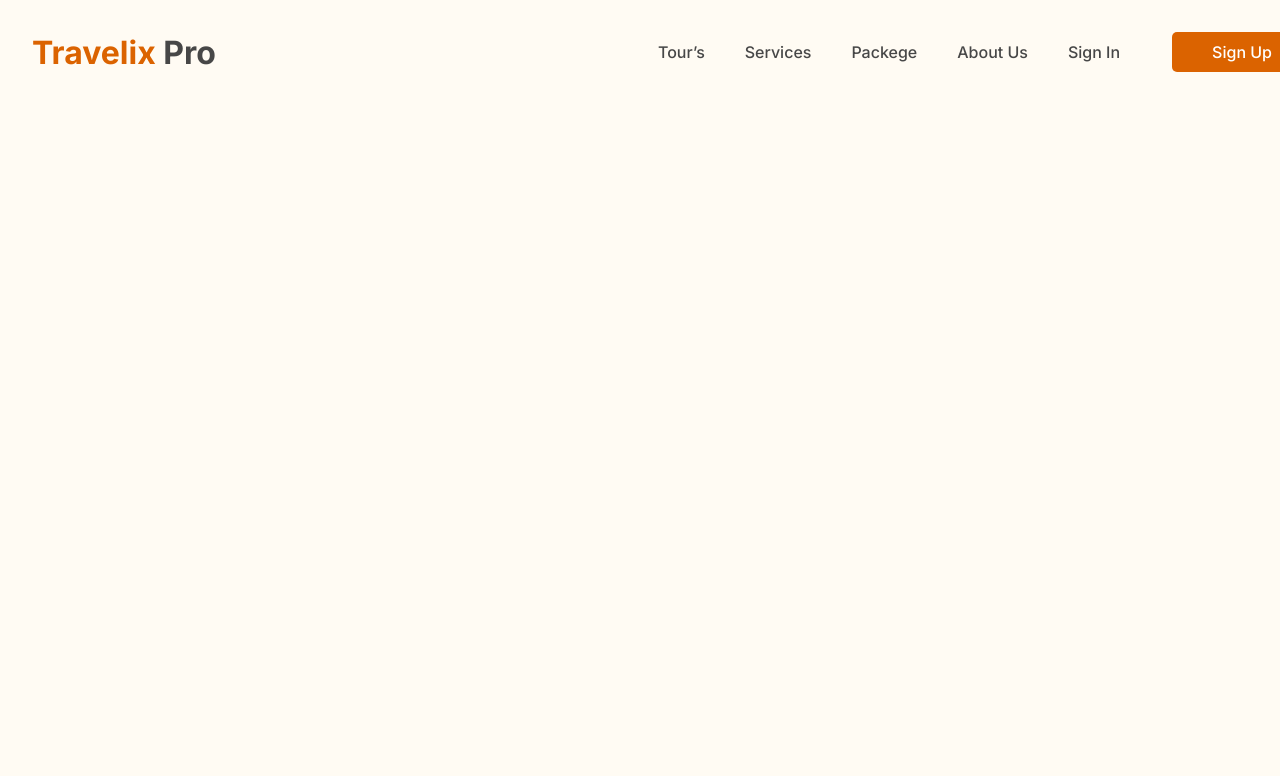
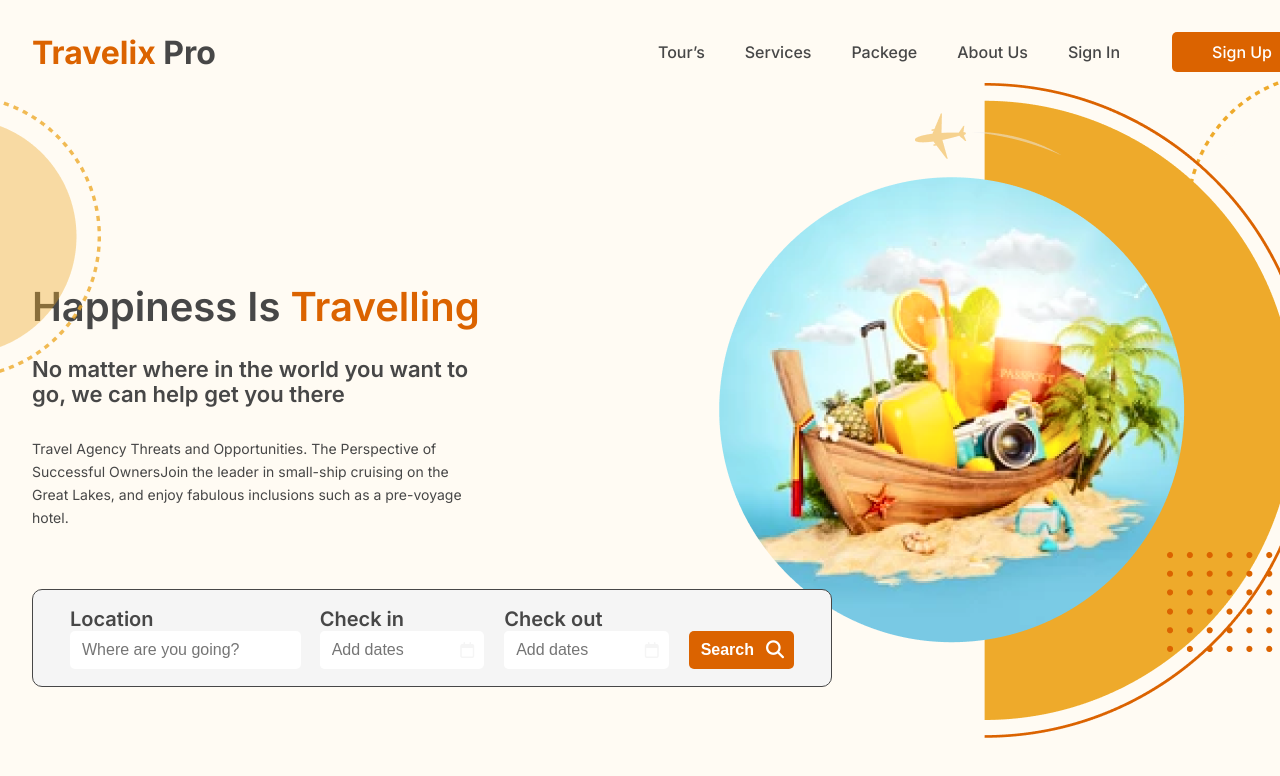
Before and after one commit to asliddin727/travelix-pro, a plain HTML site: page index.html in a window 1280 px wide. Shown: the top 776 px of the page. Drawn offline with Linux system fonts and the light colour scheme.

Commit message:
hero completed

```diff
--- a/assets/css/style.css
+++ b/assets/css/style.css
@@ -12,6 +12,7 @@
     --colorBlack: #474747;
     --colorWhite: #FFFFFF;
     --bgColor: #FFFBF3;
+    --grey: #f5f5f5;
 }
 
 html{
@@ -86,4 +87,167 @@ ul, ol{
     padding: 1rem 4rem;
     margin-left: 5.2rem;
 }
+
+/* hero start */
+.hero{
+    display: flex;
+}
+
+.hero .hero-left{
+    display: flex;
+    flex-direction: column;
+    align-items: flex-start;
+    margin-top: 18.5rem;
+}
+
+.hero .hero-left .imgLeft{
+    position: absolute;
+    top: 9.4rem;
+    left: 0;
+}
+
+.hero .hero-left h1{
+    font-size: 4rem;
+    font-weight: 600;
+    color: var(--colorBlack);
+    line-height: 10rem;
+}
+
+.hero .hero-left h1 span{
+    color: var(--colorBrown);
+}
+
+.hero .hero-left .desc{
+    font-size: 2.2rem;
+    font-weight: 600;
+    color: var(--colorBlack);
+    width: min(100% - 2rem, 45rem);
+    line-height: 2.5rem;
+}
+
+.hero .hero-left .paragraph{
+    font-size: 1.4rem;
+    font-weight: 400;
+    color: var(--colorBlack);
+    width: min(100% - 2rem, 45rem);
+    line-height: 2.3rem;
+    margin-top: 3rem;
+}
+
+.form{
+    display: flex;
+    align-items: flex-end;
+    justify-content: space-between;
+    gap: 1rem;
+    margin-top: 6rem;
+    background-color: var(--grey);
+    border: .1rem solid var(--colorBlack);
+    border-radius: 1rem;
+    padding: 1.7rem 3.7rem;
+    width: min(100% - 2rem, 80rem);
+    z-index: 11111;
+}
+
+.form div label{
+    font-size: 2rem;
+    font-weight: 600;
+    color: var(--colorBlack);
+    line-height: normal;
+}
+
+.form div input{
+    border: none;
+    outline-color: var(--colorBrown);
+    padding: 1rem 1.2rem;
+    font-size: 1.6rem;
+    border-radius: .5rem;
+    width: fit-content;
+    outline: none;
+}
+
+.form .check-in span,
+.form .check-out span{
+    display: flex;
+    align-items: center;
+    width: min(100% - 1rem, 25rem);
+    border-radius: .5rem;
+    background-color: var(--colorWhite);
+    position: relative;
+    padding-right: 0 1rem;
+    outline-width: .2rem;
+}
+
+.form .check-in span input,
+.form .check-out span input{
+    width: min(100% - 1.8rem, 18rem);
+    outline-width: 0;
+}
+
+.form .check-in span i,
+.form .check-out span i{
+    position: absolute;
+    right: 1rem;
+    font-size: 1.6rem;
+    color: var(--grey);
+}
+
+
+.btn-submit{
+    display: flex;
+    align-items: center;
+    background-color: var(--colorBrown);
+    border-radius: .5rem;
+}
+
+.btn-submit input{
+    background-color: transparent;
+    color: var(--colorWhite);
+    font-size: 2rem;
+    font-weight: 600;
+    border: .1rem solid var(--colorBrown);
+    cursor: pointer;
+
+}
+
+.btn-submit i{
+    font-size: 1.8rem;
+    padding-right: 1rem;
+    color: var(--colorWhite);
+    cursor: pointer;
+}
+
+.hero-right > img{
+    position: absolute;
+    right: 0;
+}
+
+.hero-right .img-group{
+    position: relative;
+    margin-left: auto;
+    width: min(100% - 2rem, 59rem);
+    height: 68rem;
+}
+
+
+.hero-right .img-group img:nth-child(1){
+    position: absolute;
+    top: 1.1rem;
+    right: 0;
+}
+
+.hero-right .img-group img:nth-child(2){
+    position: absolute;
+    top: 1.1rem;
+    right: 25rem;
+    z-index: 111;
+}
+
+.hero-right .img-group img:nth-child(3){
+    position: absolute;
+    right: 0rem;
+    bottom: 10rem;
+    z-index: 111;
+}
+
+/* hero end */
 /* Header end */
--- a/index.html
+++ b/index.html
@@ -14,6 +14,7 @@
     <header class="header">
         <div class="container">
             <div class="row">
+                <!-- navbar start -->
                 <nav class="nav">
                     <div class="logo">
                         <h1>Travelix <span>Pro</span></h1>
@@ -27,6 +28,53 @@
                     </ol>
                     <a href="#" class="sign-up">Sign Up</a>
                 </nav>
+                <!-- navbar end -->
+
+                <!-- hero start -->
+                 <div class="hero">
+                    <div class="hero-left">
+                        <img class="imgLeft" src="./assets/images/Group.png" alt="">
+                        <h1 class="title">Happiness Is <span>Travelling</span></h1>
+                        <span class="desc">No matter where in the world you want to go, we can help get you there</span>
+                        <p class="paragraph">Travel Agency Threats and Opportunities. The Perspective of Successful OwnersJoin the leader in small-ship cruising on the Great Lakes, and enjoy fabulous inclusions such as a pre-voyage hotel.</p>
+
+                        <form action="" class="form">
+                            <div class="location">
+                                <label for="location">Location</label>
+                                <input type="text" id="location" placeholder="Where are you going?">
+                            </div>
+                            <div class="check-in">
+                                <label for="checkIn">Check in</label>
+                                <span>
+                                    <input type="text" placeholder="Add dates">
+                                    <i class="fa-regular fa-calendar"></i>
+                                </span>
+                            </div>
+                            <div class="check-out">
+                                <label for="checkOut">Check out</label>
+                                <span>
+                                    <input type="text" id="checkOut" placeholder="Add dates">
+                                    <i class="fa-regular fa-calendar"></i>
+                                </span>
+                            </div>
+                            <div class="btn-submit">
+                                <input type="submit" value="Search">
+                                <i class="fa-solid fa-magnifying-glass"></i>
+                            </div>
+
+                        </form>
+                    </div>
+
+                    <div class="hero-right">
+                        <img src="./assets/images/group-1.png" alt="">
+                        <div class="img-group">
+                            <img src="./assets/images/hero-img.png" alt="">
+                            <img src="./assets/images/airplane.png" alt="">
+                            <img src="./assets/images/dotted-group.png" alt="">
+                        </div>
+                    </div>
+                 </div>
+                <!-- hero end -->
             </div>
         </div>
     </header>
```
